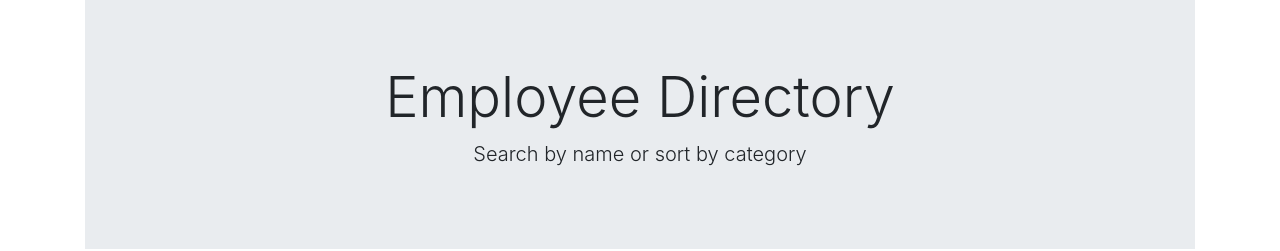
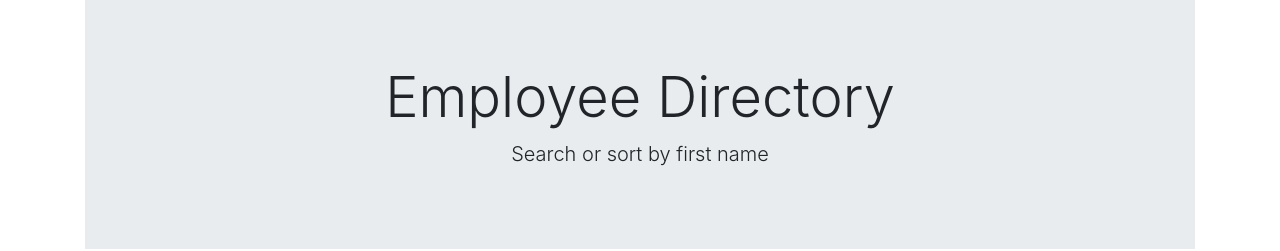
Before and after one commit to jkaganovsky/Employee-Directory, a React (Create React App) app: page / in a window 1280 px wide. Shown: the top 251 px of the page. Built offline with nearby package versions, Linux system fonts and the light colour scheme; no server answers.

Commit message:
Changed title to sort and search by first name.

```diff
--- a/src/components/Header/index.js
+++ b/src/components/Header/index.js
@@ -4,7 +4,7 @@ function Header() {
       <div className="jumbotron jumbotron-fluid">
         <div className="container">
           <h1 className="display-4 text-center">Employee Directory</h1>
-          <p className="lead text-center">Search by name or sort by category</p>
+          <p className="lead text-center">Search or sort by first name</p>
         </div>
       </div>
     </div>
```
